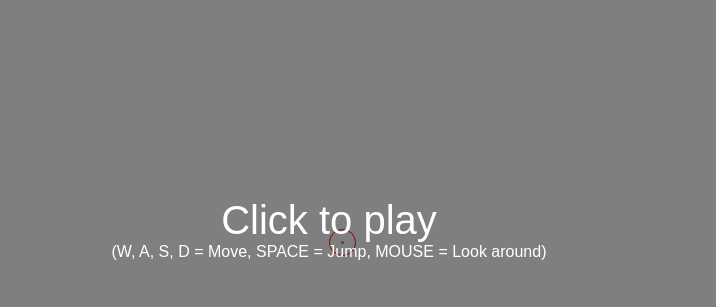
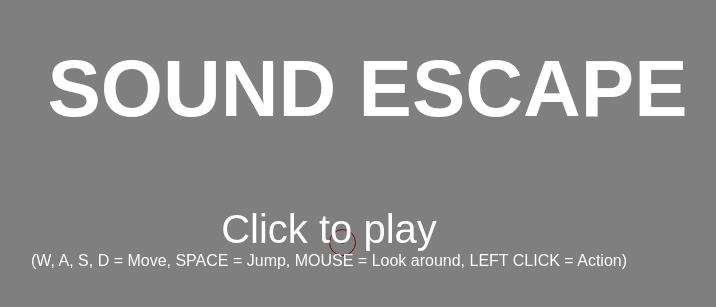
Before and after one commit to Montana-Code-School/sound-escape, a website: page src/index.html in a window 1280 px wide. Shown: the part 171-478 px from the top of the page, without its empty margins (311-1027 px from the left). Drawn offline with Linux system fonts and the light colour scheme.

Commit message:
production webhook build test

```diff
--- a/src/index.html
+++ b/src/index.html
@@ -96,6 +96,12 @@
       .animateWin {
         animation-name: animateWin
       }
+      #title {
+        position: absolute;
+        top: 20%;
+        left: 28%;
+        font-size: 80px;
+      }
 
 		</style>
   </head>
@@ -110,9 +116,11 @@
     </div>
       <div id="blocker">
   			<div id="instructions">
+          <h1 id="title">SOUND ESCAPE</h1>
+          <br />
   				<span style="font-size:40px">Click to play</span>
   				<br />
-  				(W, A, S, D = Move, SPACE = Jump, MOUSE = Look around)
+  				(W, A, S, D = Move, SPACE = Jump, MOUSE = Look around, LEFT CLICK = Action)
   			</div>
   		</div>
   </body>
```
Also changed, not shown: dist/index.html.
